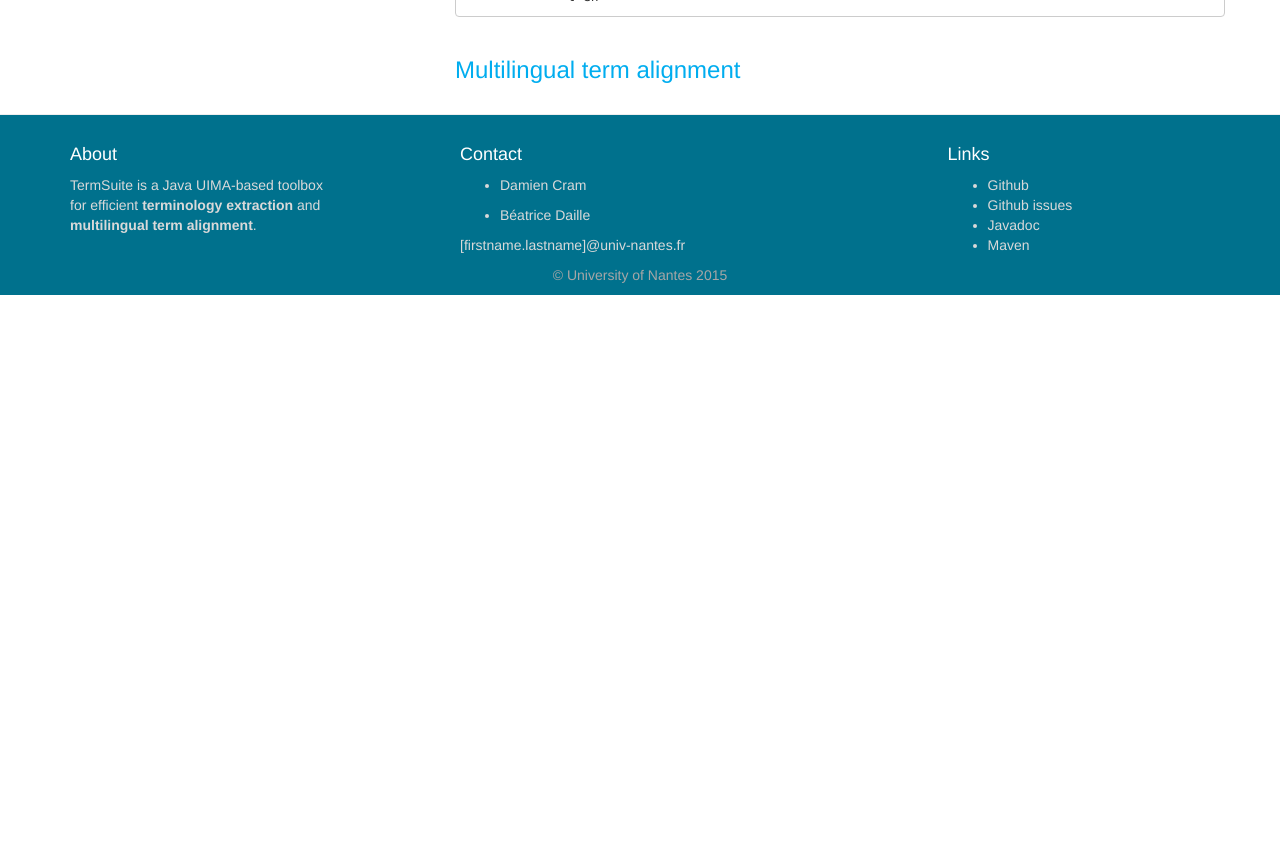
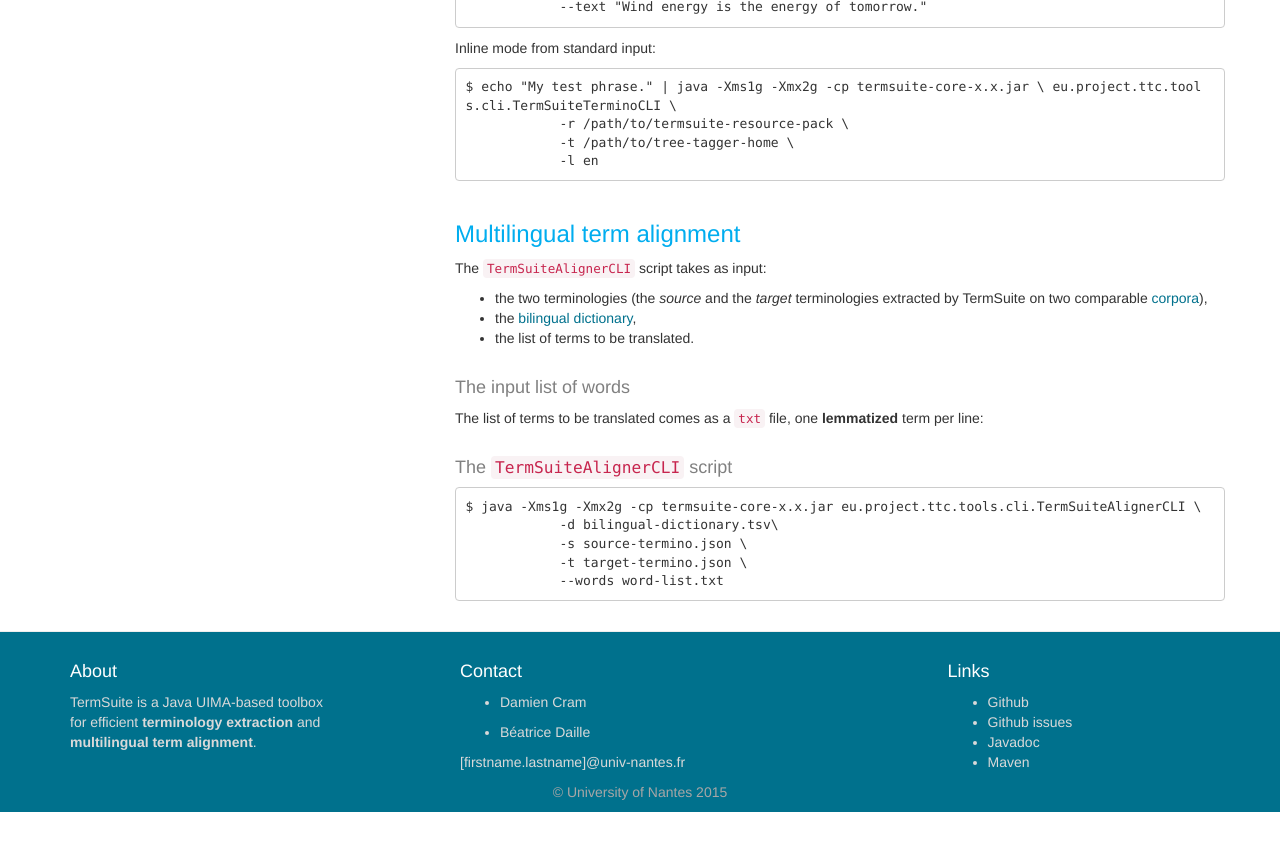
Before and after one commit to termsuite/termsuite.github.io, a Jekyll site: the page built from _documentation/18-command-line-api.md, in a window 1280 px wide and 900 px high, scrolled down 4178 px. Shown: the top 851 px of the window. Built offline with Jekyll 4.4.1, drawn with Linux system fonts in a browser that asks for light colours; nearby versions of some CDN libraries; before the commit the page ends 4633 px from its top, so only the background shows below that; some of the changed text lies outside the part shown.

Commit message:
Updated command line options

```diff
--- a/_documentation/18-command-line-api.md
+++ b/_documentation/18-command-line-api.md
@@ -59,7 +60,9 @@
   {% endif %}
 {% endfor %}
 
-See [examples](#termino-examples) for an illustration. These options are not mandatory. By default, the terms are not filtered.
+By default, the terms are filtered on property **wrLog** with a **threshhold value of 2**.
+
+See [examples](#termino-examples) for an illustration. These options are not mandatory.
 
 #### Compost options (morphosyntactic analysis)
 
@@ -86,7 +89,8 @@
 | `--json` FILENAME 	| Export extract termino to given Json file |
 | `--tbx` FILENAME 	| Export extract termino to given TBX file	|
 | `--tsv` FILENAME 	| Export extract termino to given TSV file |
-| `--tsv-properties` PROPERTIES [="pilot,frequency"]	| `,`-separated list of term properties to export as a column in TSV file. |
+| `--tsv-properties` PROPERTIES [="pilot,frequency"]	| `,`-separated list of term properties to export as a column in TSV file |
+| `--tsv-show-scores` *(no arg)* | Show terms and variants' scores and subscores used by term ranking in tsv file |
 {: class="table table-striped"}
 
 Possible values option `--tsv-properties` are: (see [examples](#examples) for an illustration)
@@ -157,3 +161,25 @@
 
 ### Multilingual term alignment
 {:id="term-alignment"}
+
+The `TermSuiteAlignerCLI` script takes as input:
+
+ * the two  terminologies (the *source* and the *target* terminologies extracted by TermSuite on two comparable [corpora](/documentation/corpus)),
+ * the [bilingual dictionary](/documentation/resources/#dictionary),
+ * the list of terms to be translated.
+
+#### The input list of words
+
+The list of terms to be translated comes as a `txt` file, one **lemmatized** term per line:
+
+#### The `TermSuiteAlignerCLI` script
+
+
+
+~~~
+$ java -Xms1g -Xmx2g -cp termsuite-core-x.x.jar eu.project.ttc.tools.cli.TermSuiteAlignerCLI \
+            -d bilingual-dictionary.tsv\
+            -s source-termino.json \
+            -t target-termino.json \
+            --words word-list.txt
+~~~
```
Also changed, not shown: other parts of _documentation/18-command-line-api.md (+4 -3 lines).
